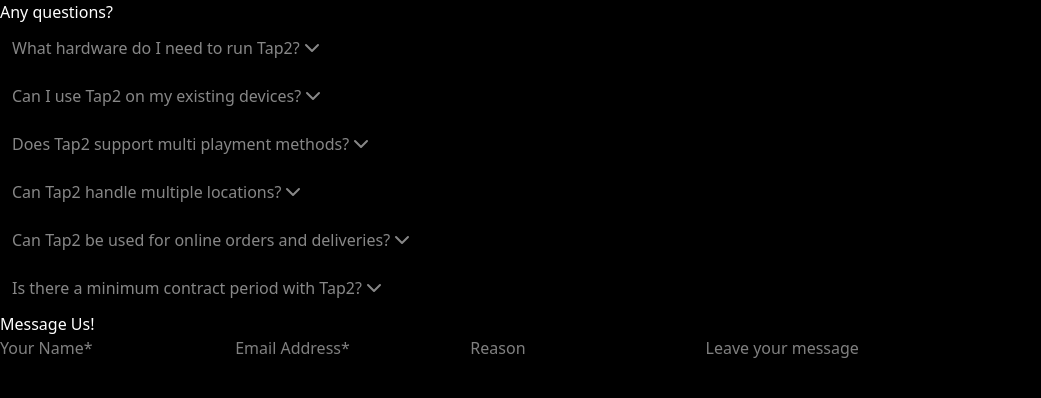
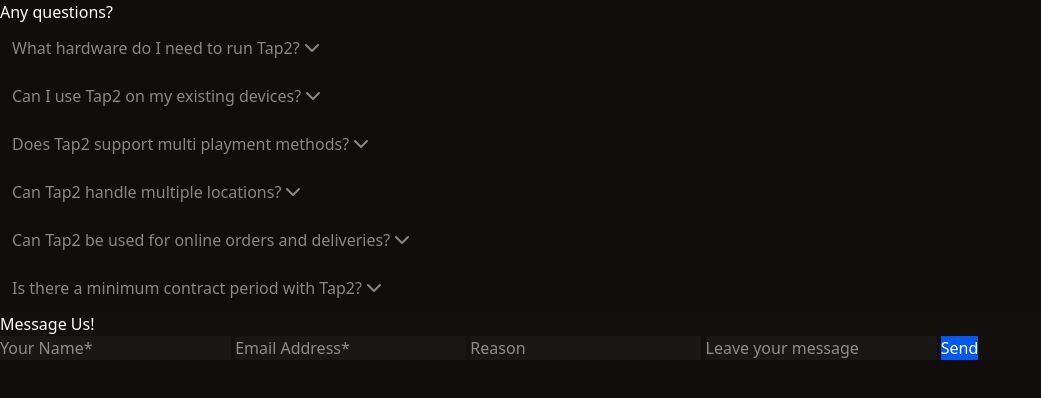
Before and after one commit to noa-minha/Tap2SecondProject, a SvelteKit app: page / in a window 1280 px wide. Shown: the top 398 px of the page, without its empty margins (0-1041 px from the left). Built offline with nearby package versions, Linux system fonts and the light colour scheme.

Commit message:
added correct colors

```diff
--- a/src/routes/+page.svelte
+++ b/src/routes/+page.svelte
@@ -22,7 +22,7 @@
 
 </script>
 
-<main class="min-h-screen bg-black">
+<main class="min-h-screen bg-[#110D0A]">
 
     <section>
         <h1 class="text-white"> Any questions?</h1>
@@ -39,16 +39,17 @@
             </div>
     </section>
 
-    <section>
+    <section class="bg-[#14100E]">
         <h1 class="text-white"> Message Us!</h1>
         <input type="text" placeholder="Your Name*"
-        class="text-white"/>
+        class="text-white bg-[#1B1715]"/>
         <input type="text" placeholder="Email Address*"
-        class="text-white"/>
+        class="text-white bg-[#1B1715]"/>
         <input type="text" placeholder="Reason"
-        class="text-white"/>
+        class="text-white bg-[#1B1715]"/>
         <input type="text" placeholder="Leave your message"
-        class="text-white"/>
+        class="text-white bg-[#1B1715]"/>
+        <button class="bg-[#0358f1] text-white">Send</button>
     </section>
 
 </main>
```
